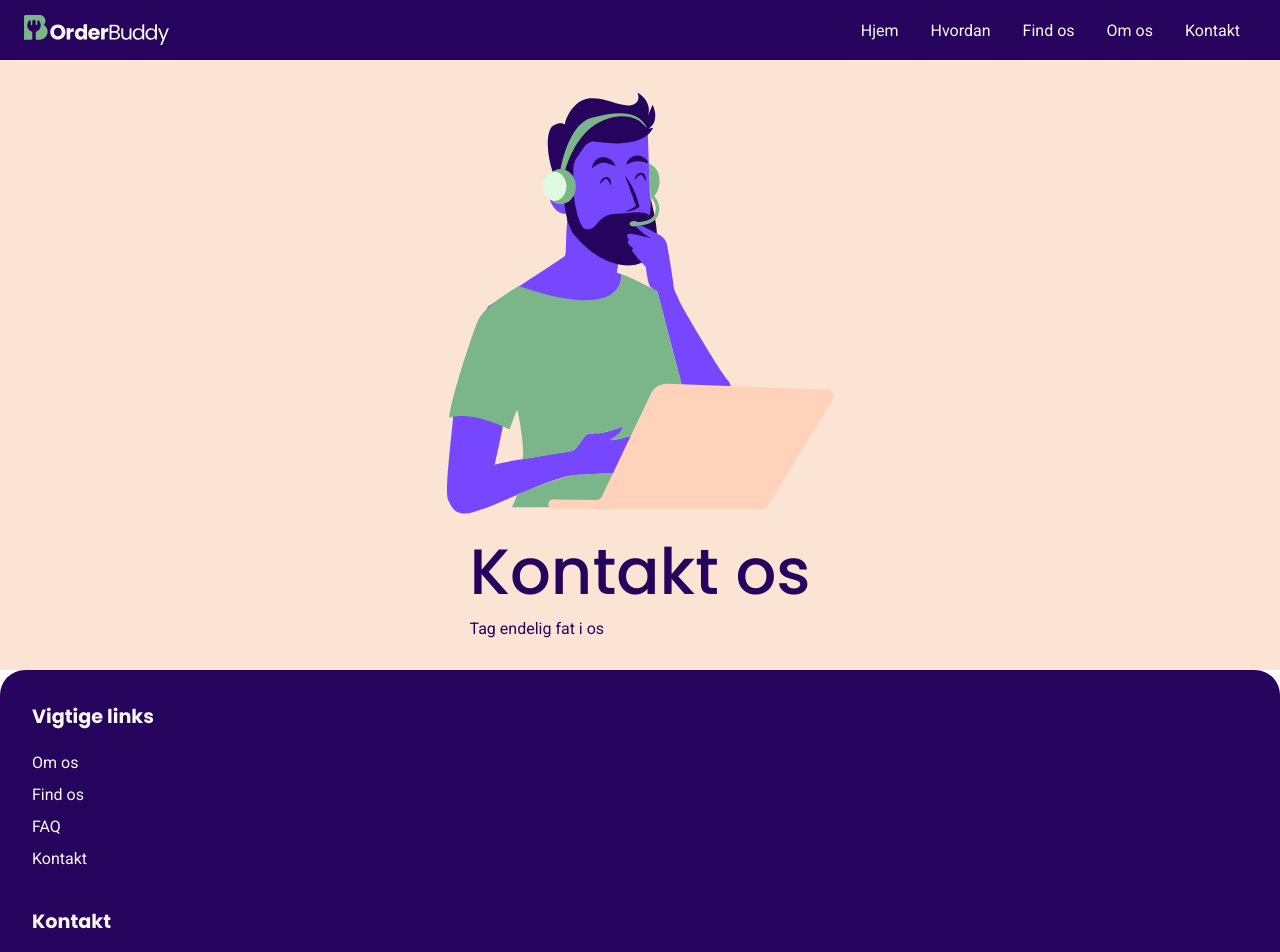
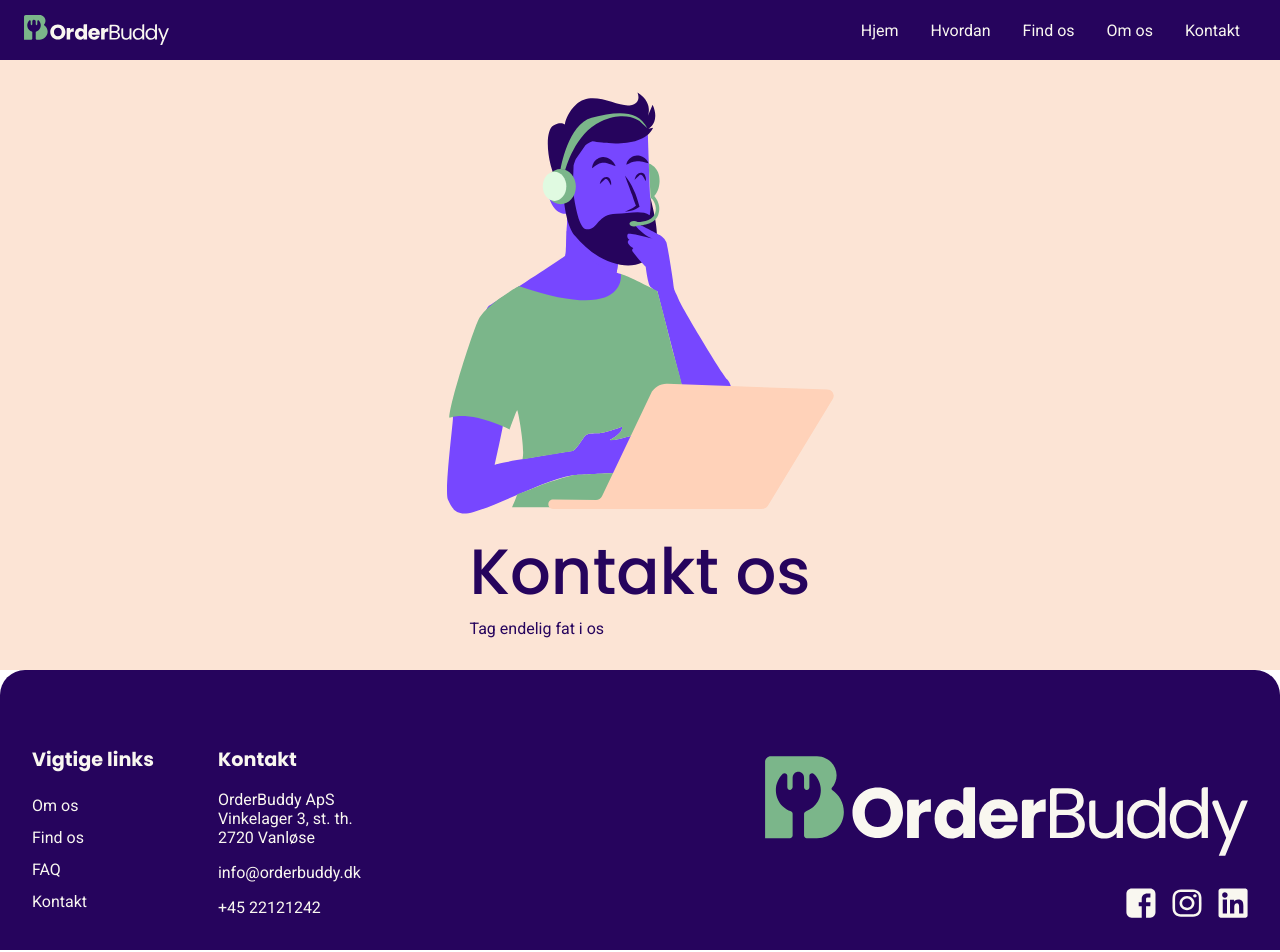
Before and after one commit to chri779r/OrderBuddy, a React (Vite) app: page /kontakt in a window 1280 px wide. Shown: the top 952 px of the page. Built offline with nearby package versions, Linux system fonts and the light colour scheme.

Commit message:
footer fixet

```diff
--- a/src/components/Modules/footer/Footer.jsx
+++ b/src/components/Modules/footer/Footer.jsx
@@ -1,9 +1,12 @@
 import "./Footer.scss"
+
+
 import { NavLink } from 'react-router-dom'
 import { Logo } from "../logo/logo"
 import { Facebook } from "../icons/icons"
 import { Instagram } from "../icons/icons"
 import { Linkedin } from "../icons/icons"
+
 
 export default function Footer() {
     return (
--- a/src/components/Modules/footer/Footer.scss
+++ b/src/components/Modules/footer/Footer.scss
@@ -1,3 +1,5 @@
+
+
 .footer{
     background-color: var(--indigo);;
     display: flex;
@@ -8,22 +10,22 @@
     gap: 2rem;
     color: var(--white);
     border-radius: 25px 25px 0px 0px;
-
-        .footer_container {
-            align-items: flex-start;
-            gap: 2rem;
-            display: flex;
-            flex-direction: column;
-
+}
+ .footer_container {
+      align-items: flex-start;
+      gap: 2rem;
+      display: flex;
+      flex-direction: column;
+  }
             .vigtige_links {
                 text-align: left;
                 gap: 1rem;
                 display: flex;
                 flex-direction: column;
-
+            }
                 .footer_link_container{
                     line-height: 2rem;
-
+                }
                     .footer_link_item{
                         list-style: none;
                         a {
@@ -34,8 +36,8 @@
 
                         }
                      }
-                 }
-            }
+
+
 
             .kontakt{
                 text-align: left;
@@ -61,21 +63,21 @@
                       }
 
              }
-        }
-}
 
 
-@media (min-width: 1440px)  {
+
+
+@media (min-width: 1024px)  {
     .footer{
         height: 35vh;
         flex-direction: row;
         align-items: flex-end;
         justify-content: space-between;
-
+    }
         .footer_container {
             gap: 4rem;
             flex-direction: row;
-
+        }
                 .vigtige_links {
                     .footer_link_container{
                         .footer_link_item{
@@ -90,7 +92,7 @@
                         }
                     }
                 }
-
+            }
                 .some_links{
                     align-items: flex-end;
 
@@ -99,7 +101,3 @@
                         height: 100px;
                     }
                 }
-
-          }
-    }
-}
```
